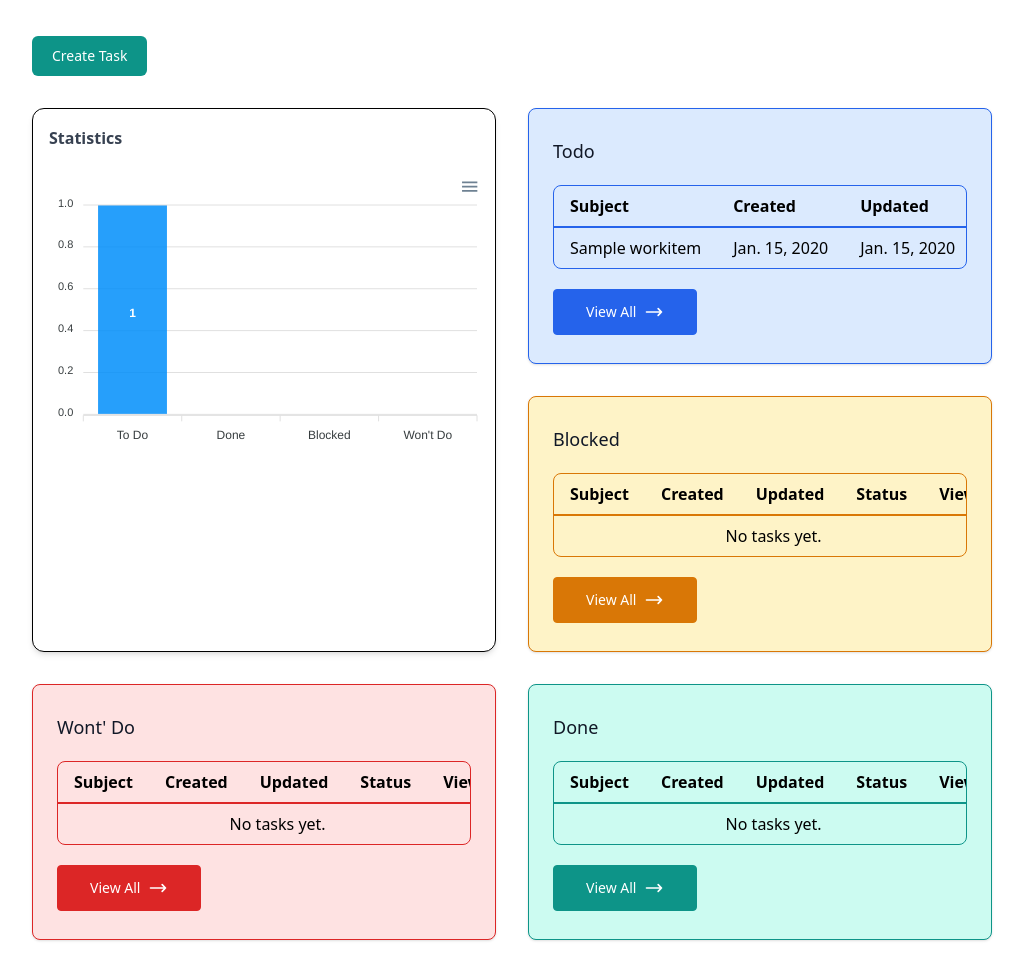
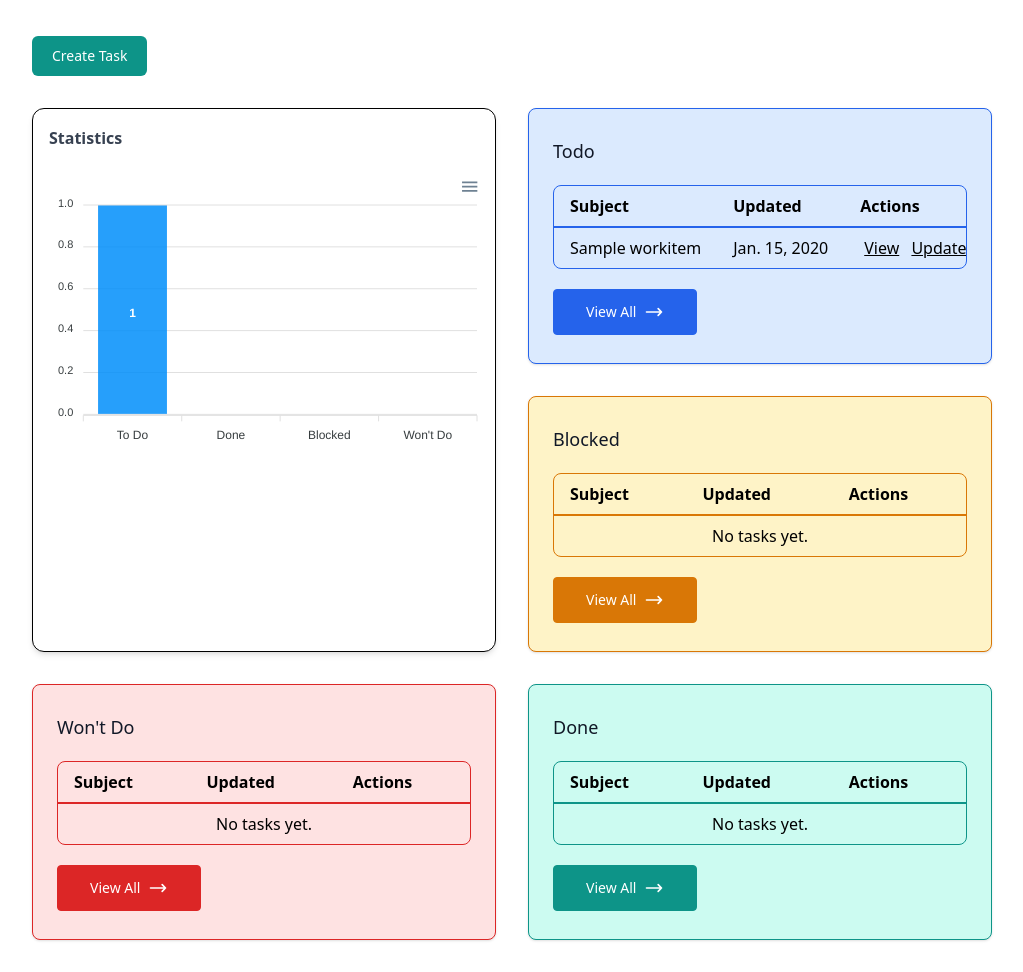
Before and after one commit to anirudhprabhakaran3/utilsapp, a Django app: page /logger/ in a window 1280 px wide. Shown: the part 204-1176 px from the top of the page, without its empty margins (128-1151 px from the left). Run offline with Django 5.2, Linux system fonts and the light colour scheme; a user stored in the database is signed in; tables that the repository leaves empty hold one stand-in row (values such as "Sample post"); some libraries are stand-ins or nearby versions.

Commit message:
Add view all and edit forms

```diff
--- a/logger/urls.py
+++ b/logger/urls.py
@@ -3,5 +3,8 @@ from logger import views
 
 urlpatterns = [
     path("", views.home, name="logger_home"),
-    path("create", views.create_work_item, name="logger_create_work_item")
+    path("create", views.create_work_item, name="logger_create_work_item"),
+    path("view/<int:item_id>", views.view_item, name="logger_view_item"),
+    path("edit/<int:item_id>", views.edit_item, name="logger_edit_item"),
+    path("view/status/<str:status>", views.view_all_status, name="logger_view_all_status"),
 ]
--- a/logger/views.py
+++ b/logger/views.py
@@ -1,4 +1,5 @@
-from django.shortcuts import render, redirect
+from django.contrib.auth import login
+from django.shortcuts import render, redirect, get_object_or_404
 from django.contrib.auth.decorators import login_required
 from django.contrib import messages
 from logger.forms import CreateWorkItemForm
@@ -42,3 +43,63 @@ def create_work_item(request):
     }
 
     return render(request, "logger/create_work_item.html", args)
+
+
+@login_required
+def view_item(request, item_id):
+    item = get_object_or_404(WorkItem, pk=item_id)
+
+    if item.user != request.user:
+        messages.error(request, "You are not allowed to view this item.")
+        return redirect("logger_home")
+
+    args = {"item": item}
+
+    return render(request, "logger/view_item.html", args)
+
+
+@login_required
+def edit_item(request, item_id):
+    item = get_object_or_404(WorkItem, pk=item_id)
+
+    if item.user != request.user:
+        messages.error(request, "You are not allowed to edit this item.")
+        return redirect("logger_home")
+
+    form = CreateWorkItemForm(instance=item)
+    if request.method == "POST":
+        form = CreateWorkItemForm(request.POST, instance=item)
+        if form.is_valid():
+            form.save()
+            messages.success(request, "Work item has been updated.")
+            return redirect("logger_home")
+
+    args = {"form": form, "item": item}
+
+    return render(request, "logger/edit_work_item.html", args)
+
+
+@login_required
+def view_all_status(request, status):
+    flag = True
+    for s in STATUS_CHOICES:
+        if status == s[0]:
+            flag = False
+            break
+
+    if flag:
+        messages.error(request, "Not a valid status.")
+        return redirect("logger_home")
+
+    items = WorkItem.objects.filter(status=status, user=request.user).order_by("-updated_at")
+
+    for s in STATUS_CHOICES:
+        if s[0] == status:
+            status = s[1]
+
+    args = {
+        "items": items,
+        "status": status
+    }
+
+    return render(request, "logger/view_all.html", args)
--- a/templates/logger/home.html
+++ b/templates/logger/home.html
@@ -50,10 +50,8 @@
                             <thead class="text-left">
                             <tr>
                                 <th class="whitespace-nowrap px-4 py-2 font-bold">Subject</th>
-                                <th class="whitespace-nowrap px-4 py-2 font-bold">Created</th>
                                 <th class="whitespace-nowrap px-4 py-2 font-bold">Updated</th>
-                                <th class="whitespace-nowrap px-4 py-2 font-bold">Status</th>
-                                <th class="whitespace-nowrap px-4 py-2 font-bold">View</th>
+                                <th class="whitespace-nowrap px-4 py-2 font-bold">Actions</th>
                             </tr>
                             </thead>
 
@@ -65,22 +63,19 @@
                                             {{ task.subject }}
                                         </td>
                                         <td class="whitespace-nowrap px-4 py-2">
-                                            {{ task.created_at }}
-                                        </td>
-                                        <td class="whitespace-nowrap px-4 py-2">
                                             {{ task.updated_at }}
                                         </td>
                                         <td class="whitespace-nowrap px-4 py-2">
-                                            {{ task.get_status_display }}
-                                        </td>
-                                        <td class="whitespace-nowrap px-4 py-2">
-                                            <a href="#">Update</a>
+                                            <a href="{% url 'logger_view_item' item_id=task.id %}"
+                                               class="underline px-1">View</a>
+                                            <a href="{% url 'logger_edit_item' item_id=task.id %}"
+                                               class="underline px-1">Update</a>
                                         </td>
                                     </tr>
                                 {% endfor %}
                             {% else %}
                                 <tr>
-                                    <td colspan="5" class="text-center px-4 py-2">
+                                    <td colspan="3" class="text-center px-4 py-2">
                                         No tasks yet. Create one now!
                                     </td>
                                 </tr>
@@ -89,7 +84,7 @@
                         </table>
                     </div>
                     <a class="inline-flex items-center gap-2 rounded border border-blue-600 bg-blue-600 px-8 py-3 text-white mt-5 mb-1"
-                       href="#">
+                       href="{% url 'logger_view_all_status' status='IP' %}">
                         <span class="text-sm font-medium"> View All </span>
                         <svg class="size-5 rtl:rotate-180" xmlns="http://www.w3.org/2000/svg" fill="none"
                              viewBox="0 0 24 24" stroke="currentColor">
@@ -109,10 +104,8 @@
                             <thead class="text-left">
                             <tr>
                                 <th class="whitespace-nowrap px-4 py-2 font-bold">Subject</th>
-                                <th class="whitespace-nowrap px-4 py-2 font-bold">Created</th>
                                 <th class="whitespace-nowrap px-4 py-2 font-bold">Updated</th>
-                                <th class="whitespace-nowrap px-4 py-2 font-bold">Status</th>
-                                <th class="whitespace-nowrap px-4 py-2 font-bold">View</th>
+                                <th class="whitespace-nowrap px-4 py-2 font-bold">Actions</th>
                             </tr>
                             </thead>
 
@@ -124,22 +117,19 @@
                                             {{ task.subject }}
                                         </td>
                                         <td class="whitespace-nowrap px-4 py-2">
-                                            {{ task.created_at }}
-                                        </td>
-                                        <td class="whitespace-nowrap px-4 py-2">
                                             {{ task.updated_at }}
                                         </td>
                                         <td class="whitespace-nowrap px-4 py-2">
-                                            {{ task.get_status_display }}
-                                        </td>
-                                        <td class="whitespace-nowrap px-4 py-2">
-                                            <a href="#">Update</a>
+                                            <a href="{% url 'logger_view_item' item_id=task.id %}"
+                                               class="underline px-1">View</a>
+                                            <a href="{% url 'logger_edit_item' item_id=task.id %}"
+                                               class="underline px-1">Update</a>
                                         </td>
                                     </tr>
                                 {% endfor %}
                             {% else %}
                                 <tr>
-                                    <td colspan="5" class="text-center px-4 py-2">
+                                    <td colspan="3" class="text-center px-4 py-2">
                                         No tasks yet.
                                     </td>
                                 </tr>
@@ -148,7 +138,7 @@
                         </table>
                     </div>
                     <a class="inline-flex items-center gap-2 rounded border border-amber-600 bg-amber-600 px-8 py-3 text-white mt-5 mb-1"
-                       href="#">
+                       href="{% url 'logger_view_all_status' status='BL' %}">
                         <span class="text-sm font-medium"> View All </span>
                         <svg class="size-5 rtl:rotate-180" xmlns="http://www.w3.org/2000/svg" fill="none"
                              viewBox="0 0 24 24" stroke="currentColor">
@@ -162,16 +152,14 @@
             <article
                     class="overflow-hidden rounded-lg shadow transition hover:shadow-lg overflow-y-auto border border-red-600 bg-red-100">
                 <div class="p-4 sm:p-6">
-                    <h3 class="mt-1 mb-5 text-lg text-gray-900">Wont' Do</h3>
+                    <h3 class="mt-1 mb-5 text-lg text-gray-900">Won't Do</h3>
                     <div class="overflow-x-auto rounded-lg border border-red-600">
                         <table class="min-w-full divide-y-2 divide-red-600">
                             <thead class="text-left">
                             <tr>
                                 <th class="whitespace-nowrap px-4 py-2 font-bold">Subject</th>
-                                <th class="whitespace-nowrap px-4 py-2 font-bold">Created</th>
                                 <th class="whitespace-nowrap px-4 py-2 font-bold">Updated</th>
-                                <th class="whitespace-nowrap px-4 py-2 font-bold">Status</th>
-                                <th class="whitespace-nowrap px-4 py-2 font-bold">View</th>
+                                <th class="whitespace-nowrap px-4 py-2 font-bold">Actions</th>
                             </tr>
                             </thead>
 
@@ -183,22 +171,19 @@
                                             {{ task.subject }}
                                         </td>
                                         <td class="whitespace-nowrap px-4 py-2">
-                                            {{ task.created_at }}
-                                        </td>
-                                        <td class="whitespace-nowrap px-4 py-2">
                                             {{ task.updated_at }}
                                         </td>
                                         <td class="whitespace-nowrap px-4 py-2">
-                                            {{ task.get_status_display }}
-                                        </td>
-                                        <td class="whitespace-nowrap px-4 py-2">
-                                            <a href="#">Update</a>
+                                            <a href="{% url 'logger_view_item' item_id=task.id %}"
+                                               class="underline px-1">View</a>
+                                            <a href="{% url 'logger_edit_item' item_id=task.id %}"
+                                               class="underline px-1">Update</a>
                                         </td>
                                     </tr>
                                 {% endfor %}
                             {% else %}
                                 <tr>
-                                    <td colspan="5" class="text-center px-4 py-2">
+                                    <td colspan="3" class="text-center px-4 py-2">
                                         No tasks yet.
                                     </td>
                                 </tr>
@@ -207,7 +192,7 @@
                         </table>
                     </div>
                     <a class="inline-flex items-center gap-2 rounded border border-red-600 bg-red-600 px-8 py-3 text-white mt-5 mb-1"
-                       href="#">
+                       href="{% url 'logger_view_all_status' status='WD' %}">
                         <span class="text-sm font-medium"> View All </span>
                         <svg class="size-5 rtl:rotate-180" xmlns="http://www.w3.org/2000/svg" fill="none"
                              viewBox="0 0 24 24" stroke="currentColor">
@@ -227,10 +212,8 @@
                             <thead class="text-left">
                             <tr>
                                 <th class="whitespace-nowrap px-4 py-2 font-bold">Subject</th>
-                                <th class="whitespace-nowrap px-4 py-2 font-bold">Created</th>
                                 <th class="whitespace-nowrap px-4 py-2 font-bold">Updated</th>
-                                <th class="whitespace-nowrap px-4 py-2 font-bold">Status</th>
-                                <th class="whitespace-nowrap px-4 py-2 font-bold">View</th>
+                                <th class="whitespace-nowrap px-4 py-2 font-bold">Actions</th>
                             </tr>
                             </thead>
 
@@ -242,22 +225,19 @@
                                             {{ task.subject }}
                                         </td>
                                         <td class="whitespace-nowrap px-4 py-2">
-                                            {{ task.created_at }}
-                                        </td>
-                                        <td class="whitespace-nowrap px-4 py-2">
                                             {{ task.updated_at }}
                                         </td>
                                         <td class="whitespace-nowrap px-4 py-2">
-                                            {{ task.get_status_display }}
-                                        </td>
-                                        <td class="whitespace-nowrap px-4 py-2">
-                                            <a href="#">Update</a>
+                                            <a href="{% url 'logger_view_item' item_id=task.id %}"
+                                               class="underline px-1">View</a>
+                                            <a href="{% url 'logger_edit_item' item_id=task.id %}"
+                                               class="underline px-1">Update</a>
                                         </td>
                                     </tr>
                                 {% endfor %}
                             {% else %}
                                 <tr>
-                                    <td colspan="5" class="text-center px-4 py-2">
+                                    <td colspan="3" class="text-center px-4 py-2">
                                         No tasks yet.
                                     </td>
                                 </tr>
@@ -266,7 +246,7 @@
                         </table>
                     </div>
                     <a class="inline-flex items-center gap-2 rounded border border-teal-600 bg-teal-600 px-8 py-3 text-white mt-5 mb-1"
-                       href="#">
+                       href="{% url 'logger_view_all_status' status='DO' %}">
                         <span class="text-sm font-medium"> View All </span>
                         <svg class="size-5 rtl:rotate-180" xmlns="http://www.w3.org/2000/svg" fill="none"
                              viewBox="0 0 24 24" stroke="currentColor">
```
Also changed, not shown: templates/logger/edit_work_item.html (added, +72 -0 lines), templates/logger/view_all.html (added, +68 -0 lines), templates/logger/view_item.html (added, +59 -0 lines).
